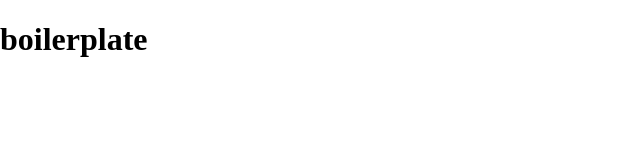
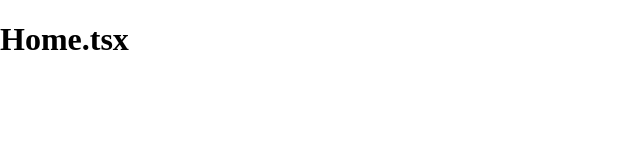
Before and after one commit to gimbeomchang/vite-boilerplate, a React (Vite) app: page / in a window 1280 px wide. Shown: the top 160 px of the page, without its empty margins (0-640 px from the left). Built offline with nearby package versions, Linux system fonts and the light colour scheme.

Commit message:
[feat] router 정의

```diff
--- a/src/App.tsx
+++ b/src/App.tsx
@@ -1,7 +1,6 @@
+import { RouterProvider } from 'react-router-dom';
+import { router } from './routers/Router';
+
 export const App = () => {
-    return (
-        <div>
-            <h1>boilerplate</h1>
-        </div>
-    );
+    return <RouterProvider router={router} />;
 };
--- /dev/null
+++ b/src/pages/Home/Home.tsx
@@ -0,0 +1,7 @@
+export const Home = () => {
+    return (
+        <div>
+            <h1>Home.tsx</h1>
+        </div>
+    );
+};
--- /dev/null
+++ b/src/routers/Router.tsx
@@ -0,0 +1,4 @@
+import { createBrowserRouter } from 'react-router-dom';
+import { Home } from '../pages/Home/Home';
+
+export const router = createBrowserRouter([{ path: '/', element: <Home /> }]);
```
